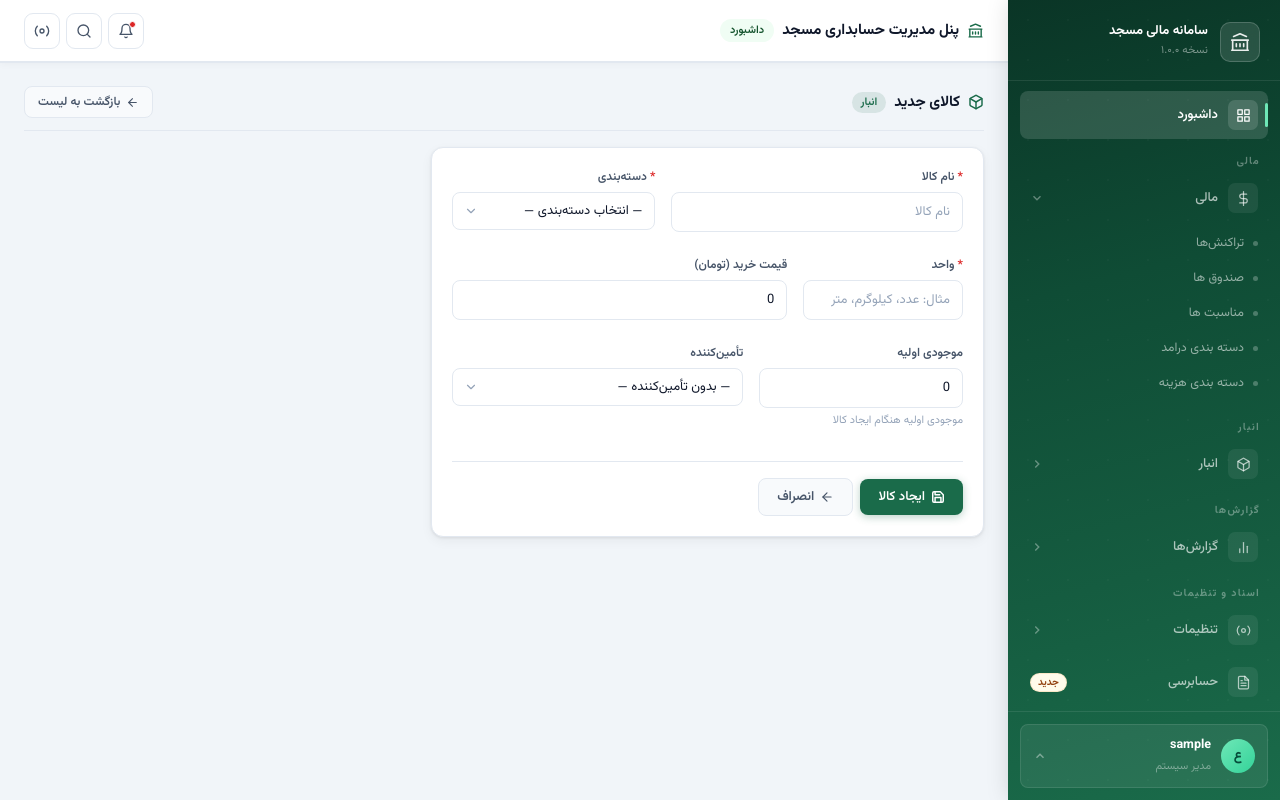
After one commit to mohammad-zavareh/MosqueProject, a Django app: page /inventory/item/create/ in a window 1280 px wide. The commit adds this page. Run offline with Django 5.2, Linux system fonts and the light colour scheme; a user stored in the database is signed in; tables that the repository leaves empty hold one stand-in row (values such as "Sample post").

Commit message:
inventory list and create

```diff
--- a/MosqueProject/app_core/templates/base/sidebar.html
+++ b/MosqueProject/app_core/templates/base/sidebar.html
@@ -66,8 +66,8 @@
         <div class="sb-sub">
           <div class="sb-sub-inner">
             <a class="sb-sub-link" href="{% url 'inventory:transaction_list' %}">تراکنش ها</a>
+            <a class="sb-sub-link" href="{% url 'inventory:item_list' %}">لیست کالاها</a>
             <a class="sb-sub-link" href="#">تأمین‌کنندگان</a>
-            <a class="sb-sub-link" href="#">لیست کالاها</a>
           </div>
         </div>
       </div>
--- a/MosqueProject/app_inventory/forms.py
+++ b/MosqueProject/app_inventory/forms.py
@@ -88,3 +88,64 @@ class InventoryTransactionForm(forms.ModelForm):
         return f"{ref}  |  {date}  |  {amount} تومان  |  {cat}"
 
         # total_price فقط نمایشی است و در save() محاسبه می‌شود
+
+
+
+
+
+class InventoryItemForm(forms.ModelForm):
+    class Meta:
+        model  = InventoryItem
+        fields = [
+            "name", "category", "unit",
+            "purchase_price", "current_stock", "supplier",
+        ]
+        widgets = {
+            "name":           forms.TextInput(attrs={
+                                  **_INPUT,
+                                  "placeholder": "نام کالا",
+                              }),
+            "category":       forms.Select(attrs=_SELECT),
+            "unit":           forms.TextInput(attrs={
+                                  **_INPUT,
+                                  "placeholder": "مثال: عدد، کیلوگرم، متر",
+                              }),
+            "purchase_price": forms.NumberInput(attrs={
+                                  **_NUMBER,
+                                  "placeholder": "قیمت خرید",
+                              }),
+            "current_stock":  forms.NumberInput(attrs={
+                                  **_NUMBER,
+                                  "placeholder": "موجودی اولیه",
+                              }),
+            "supplier":       forms.Select(attrs=_SELECT),
+        }
+        labels = {
+            "name":           "نام کالا",
+            "category":       "دسته‌بندی",
+            "unit":           "واحد",
+            "purchase_price": "قیمت خرید (تومان)",
+            "current_stock":  "موجودی اولیه",
+            "supplier":       "تأمین‌کننده",
+        }
+        error_messages = {
+            "name":     {"required": "نام کالا الزامی است."},
+            "category": {"required": "انتخاب دسته‌بندی الزامی است."},
+            "unit":     {"required": "واحد الزامی است."},
+        }
+
+    def __init__(self, *args, **kwargs):
+        super().__init__(*args, **kwargs)
+        self.fields["category"].queryset = (
+            InventoryCategory.objects
+            .filter(is_deleted=False)
+            .order_by("name")
+        )
+        self.fields["category"].empty_label = "— انتخاب دسته‌بندی —"
+        self.fields["supplier"].queryset = (
+            Supplier.objects
+            .filter(is_deleted=False)
+            .order_by("name")
+        )
+        self.fields["supplier"].empty_label = "— بدون تأمین‌کننده —"
+        self.fields["supplier"].required    = False
--- /dev/null
+++ b/MosqueProject/app_inventory/templates/inventory_item_form.html
@@ -0,0 +1,263 @@
+{% extends "base/main.html" %}
+{% load static %}
+
+{% block title %}
+  {% if instance %}ویرایش کالا «{{ instance.name }}»{% else %}کالای جدید{% endif %}
+{% endblock %}
+
+{% block extra_css %}
+<style>
+.field-err{
+  display:flex;align-items:center;gap:5px;
+  font-size:11.5px;color:var(--red);margin-top:5px;
+}
+.field-err::before{
+  content:'';width:4px;height:4px;border-radius:50%;
+  background:var(--red);flex-shrink:0;
+}
+.has-err .form-ctrl{border-color:var(--red)!important}
+.has-err .form-ctrl:focus{box-shadow:0 0 0 3px rgba(220,38,38,.1)!important}
+
+.stock-badge{
+  display:inline-flex;align-items:center;gap:6px;
+  padding:8px 14px;border-radius:var(--r-sm);
+  font-size:13px;font-weight:700;margin-top:6px;
+}
+.sb-ok   {background:var(--green-bg);color:var(--green-txt);border:1px solid rgba(22,163,74,.2)}
+.sb-low  {background:var(--amber-bg);color:var(--amber-txt);border:1px solid rgba(217,119,6,.2)}
+.sb-zero {background:var(--red-bg);color:var(--red-txt);border:1px solid rgba(220,38,38,.2)}
+</style>
+{% endblock %}
+
+
+{% block content %}
+<div class="content">
+
+  {# ══ عنوان ══ #}
+  <div class="sec-title">
+    <svg width="16" height="16" viewBox="0 0 24 24" fill="none"
+         stroke="var(--p2)" stroke-width="2.2"
+         stroke-linecap="round" stroke-linejoin="round">
+      <path d="M21 16V8a2 2 0 0 0-1-1.73l-7-4a2 2 0 0 0-2 0l-7 4A2 2 0 0 0 3 8v8a2 2 0 0 0 1 1.73l7 4a2 2 0 0 0 2 0l7-4A2 2 0 0 0 21 16z"/>
+      <polyline points="3.27 6.96 12 12.01 20.73 6.96"/>
+      <line x1="12" y1="22.08" x2="12" y2="12"/>
+    </svg>
+    {% if instance %}ویرایش کالا «{{ instance.name }}»{% else %}کالای جدید{% endif %}
+    <span class="sec-badge">انبار</span>
+    <div style="margin-right:auto">
+      <a href="{% url 'inventory:item_list' %}" class="btn btn-ghost btn-sm">
+        <svg width="13" height="13" viewBox="0 0 24 24" fill="none"
+             stroke="currentColor" stroke-width="2"
+             stroke-linecap="round" stroke-linejoin="round">
+          <line x1="19" y1="12" x2="5"  y2="12"/>
+          <polyline points="12 19 5 12 12 5"/>
+        </svg>
+        بازگشت به لیست
+      </a>
+    </div>
+  </div>
+
+  <div class="row">
+
+    {# ══ فرم ══ #}
+    <div class="col-12 col-md-8 col-lg-7">
+      <div class="card">
+        <form method="post" novalidate>
+          {% csrf_token %}
+
+          {# ── ROW 1: نام + دسته‌بندی ── #}
+          <div class="row">
+            <div class="col-12 col-md-7">
+              <div class="form-group {% if form.name.errors %}has-err{% endif %}">
+                <label class="form-lbl" for="{{ form.name.id_for_label }}">
+                  <span class="req">* </span>{{ form.name.label }}
+                </label>
+                {{ form.name }}
+                {% for e in form.name.errors %}<div class="field-err">{{ e }}</div>{% endfor %}
+              </div>
+            </div>
+            <div class="col-12 col-md-5">
+              <div class="form-group {% if form.category.errors %}has-err{% endif %}">
+                <label class="form-lbl" for="{{ form.category.id_for_label }}">
+                  <span class="req">* </span>{{ form.category.label }}
+                </label>
+                {{ form.category }}
+                {% for e in form.category.errors %}<div class="field-err">{{ e }}</div>{% endfor %}
+              </div>
+            </div>
+          </div>
+
+          {# ── ROW 2: واحد + قیمت خرید ── #}
+          <div class="row">
+            <div class="col-12 col-md-4">
+              <div class="form-group {% if form.unit.errors %}has-err{% endif %}">
+                <label class="form-lbl" for="{{ form.unit.id_for_label }}">
+                  <span class="req">* </span>{{ form.unit.label }}
+                </label>
+                {{ form.unit }}
+                {% for e in form.unit.errors %}<div class="field-err">{{ e }}</div>{% endfor %}
+              </div>
+            </div>
+            <div class="col-12 col-md-8">
+              <div class="form-group {% if form.purchase_price.errors %}has-err{% endif %}">
+                <label class="form-lbl" for="{{ form.purchase_price.id_for_label }}">
+                  {{ form.purchase_price.label }}
+                </label>
+                {{ form.purchase_price }}
+                {% for e in form.purchase_price.errors %}<div class="field-err">{{ e }}</div>{% endfor %}
+              </div>
+            </div>
+          </div>
+
+          {# ── ROW 3: موجودی + تأمین‌کننده ── #}
+          <div class="row">
+            <div class="col-12 col-md-5">
+              <div class="form-group {% if form.current_stock.errors %}has-err{% endif %}">
+                <label class="form-lbl" for="{{ form.current_stock.id_for_label }}">
+                  {{ form.current_stock.label }}
+                </label>
+                {{ form.current_stock }}
+                {% if instance %}
+                  {% if instance.current_stock <= 0 %}
+                    <div class="stock-badge sb-zero">
+                      <svg width="13" height="13" viewBox="0 0 24 24" fill="none"
+                           stroke="currentColor" stroke-width="2.5"
+                           stroke-linecap="round" stroke-linejoin="round">
+                        <circle cx="12" cy="12" r="10"/>
+                        <line x1="12" y1="8"  x2="12"    y2="12"/>
+                        <line x1="12" y1="16" x2="12.01" y2="16"/>
+                      </svg>
+                      موجودی صفر
+                    </div>
+                  {% elif instance.current_stock < 5 %}
+                    <div class="stock-badge sb-low">
+                      <svg width="13" height="13" viewBox="0 0 24 24" fill="none"
+                           stroke="currentColor" stroke-width="2.5"
+                           stroke-linecap="round" stroke-linejoin="round">
+                        <path d="M10.29 3.86L1.82 18a2 2 0 0 0 1.71 3h16.94a2 2 0 0 0 1.71-3L13.71 3.86a2 2 0 0 0-3.42 0z"/>
+                        <line x1="12" y1="9" x2="12" y2="13"/>
+                        <line x1="12" y1="17" x2="12.01" y2="17"/>
+                      </svg>
+                      موجودی کم
+                    </div>
+                  {% else %}
+                    <div class="stock-badge sb-ok">
+                      <svg width="13" height="13" viewBox="0 0 24 24" fill="none"
+                           stroke="currentColor" stroke-width="2.5"
+                           stroke-linecap="round" stroke-linejoin="round">
+                        <polyline points="20 6 9 17 4 12"/>
+                      </svg>
+                      موجودی کافی
+                    </div>
+                  {% endif %}
+                {% endif %}
+                {% for e in form.current_stock.errors %}<div class="field-err">{{ e }}</div>{% endfor %}
+                <div class="fs-11 text-muted" style="margin-top:4px">
+                  {% if instance %}
+                    برای تغییر موجودی از طریق ثبت تراکنش انبار اقدام کنید.
+                  {% else %}
+                    موجودی اولیه هنگام ایجاد کالا
+                  {% endif %}
+                </div>
+              </div>
+            </div>
+            <div class="col-12 col-md-7">
+              <div class="form-group {% if form.supplier.errors %}has-err{% endif %}">
+                <label class="form-lbl" for="{{ form.supplier.id_for_label }}">
+                  {{ form.supplier.label }}
+                </label>
+                {{ form.supplier }}
+                {% for e in form.supplier.errors %}<div class="field-err">{{ e }}</div>{% endfor %}
+              </div>
+            </div>
+          </div>
+
+          {# ── دکمه‌ها ── #}
+          <div class="sep"></div>
+          <div class="btn-row">
+            <button type="submit" class="btn btn-primary">
+              <svg width="14" height="14" viewBox="0 0 24 24" fill="none"
+                   stroke="currentColor" stroke-width="2.5"
+                   stroke-linecap="round" stroke-linejoin="round">
+                <path d="M19 21H5a2 2 0 0 1-2-2V5a2 2 0 0 1 2-2h11l5 5v11a2 2 0 0 1-2 2z"/>
+                <polyline points="17 21 17 13 7 13 7 21"/>
+                <polyline points="7 3 7 8 15 8"/>
+              </svg>
+              {% if instance %}ذخیره تغییرات{% else %}ایجاد کالا{% endif %}
+            </button>
+            <a href="{% url 'inventory:item_list' %}" class="btn btn-ghost">
+              <svg width="14" height="14" viewBox="0 0 24 24" fill="none"
+                   stroke="currentColor" stroke-width="2"
+                   stroke-linecap="round" stroke-linejoin="round">
+                <line x1="19" y1="12" x2="5"  y2="12"/>
+                <polyline points="12 19 5 12 12 5"/>
+              </svg>
+              انصراف
+            </a>
+            {% if instance %}
+            <a href="{% url 'inventory:transaction_create' %}?item={{ instance.pk }}"
+               class="btn btn-outline btn-sm" style="margin-right:auto">
+              <svg width="13" height="13" viewBox="0 0 24 24" fill="none"
+                   stroke="currentColor" stroke-width="2.5" stroke-linecap="round">
+                <line x1="12" y1="5"  x2="12" y2="19"/>
+                <line x1="5"  y1="12" x2="19" y2="12"/>
+              </svg>
+              ثبت تراکنش برای این کالا
+            </a>
+            {% endif %}
+          </div>
+
+        </form>
+      </div>
+    </div>
+
+    {# ══ اطلاعات جانبی (edit mode) ══ #}
+    {% if instance %}
+    <div class="col-12 col-md-4 col-lg-3">
+      <div class="card" style="background:var(--surface2)">
+        <div class="sec-title" style="margin-bottom:12px;font-size:13px">
+          <svg width="14" height="14" viewBox="0 0 24 24" fill="none"
+               stroke="var(--p2)" stroke-width="2.2"
+               stroke-linecap="round" stroke-linejoin="round">
+            <circle cx="12" cy="12" r="10"/>
+            <line x1="12" y1="8"  x2="12"    y2="12"/>
+            <line x1="12" y1="16" x2="12.01" y2="16"/>
+          </svg>
+          خلاصه کالا
+        </div>
+        <div style="display:flex;flex-direction:column;gap:10px">
+          <div>
+            <div class="fs-11 text-muted mb-8">تعداد تراکنش</div>
+            <div class="fw-700">
+              {{ instance.transactions.count }} تراکنش
+            </div>
+          </div>
+          <div>
+            <div class="fs-11 text-muted mb-8">ارزش موجودی</div>
+            <div class="fw-700 text-success">
+              {% with val=instance.current_stock|floatformat:0 %}
+                {{ instance.purchase_price|floatformat:0 }} × {{ instance.current_stock|floatformat:2 }}
+              {% endwith %}
+            </div>
+          </div>
+          <div class="sep" style="margin:4px 0"></div>
+          <div>
+            <div class="fs-11 text-muted mb-8">تاریخ ایجاد</div>
+            <div class="fw-600 fs-12">{{ instance.created_at|date:"Y/m/d H:i" }}</div>
+          </div>
+          {% if instance.created_by %}
+          <div>
+            <div class="fs-11 text-muted mb-8">ایجادکننده</div>
+            <div class="fw-600 fs-12">
+              {{ instance.created_by.get_full_name|default:instance.created_by.username }}
+            </div>
+          </div>
+          {% endif %}
+        </div>
+      </div>
+    </div>
+    {% endif %}
+
+  </div>
+</div>
+{% endblock %}
--- a/MosqueProject/app_inventory/urls.py
+++ b/MosqueProject/app_inventory/urls.py
@@ -19,4 +19,13 @@ urlpatterns = [
         views.InventoryTransactionUpdateView.as_view(),
         name="transaction_update",
     ),
+    path("item/",
+         views.InventoryItemListView.as_view(),
+         name="item_list"),
+    path("item/create/",
+         views.InventoryItemCreateView.as_view(),
+         name="item_create"),
+    path("item/<int:pk>/edit/",
+         views.InventoryItemUpdateView.as_view(),
+         name="item_update"),
 ]
--- a/MosqueProject/app_inventory/views.py
+++ b/MosqueProject/app_inventory/views.py
@@ -2,10 +2,9 @@ from django.contrib import messages
 from django.contrib.auth.mixins import LoginRequiredMixin
 from django.db.models import Q, Sum
 from django.shortcuts import get_object_or_404, redirect
-from django.views import View
 from django.views.generic import TemplateView
 
-from .forms import InventoryTransactionForm
+from .forms import InventoryTransactionForm, InventoryItemForm
 from .models import InventoryTransaction, InventoryItem, InventoryCategory
 
 
@@ -189,3 +188,85 @@ class InventoryTransactionUpdateView(LoginRequiredMixin, TemplateView):
             )
             return redirect("inventory:transaction_list")
         return self.render_to_response(self._ctx(form, obj))
+
+
+
+class InventoryItemListView(LoginRequiredMixin, TemplateView):
+    template_name = "inventory_item_list.html"
+
+    def get(self, request, *args, **kwargs):
+        qs = (
+            InventoryItem.objects
+            .filter(is_deleted=False)
+            .select_related("category", "supplier")
+            .order_by("category__name", "name")
+        )
+
+        p = request.GET
+        q       = p.get("q", "").strip()
+        cat_id  = p.get("category", "")
+
+        if q:
+            qs = qs.filter(
+                Q(name__icontains=q)
+                | Q(category__name__icontains=q)
+                | Q(supplier__name__icontains=q)
+            )
+        if cat_id.isdigit():
+            qs = qs.filter(category_id=cat_id)
+
+        ctx = {
+            "items":      qs,
+            "total":      qs.count(),
+            "categories": InventoryCategory.objects.filter(is_deleted=False).order_by("name"),
+            "f_q":        q,
+            "f_category": cat_id,
+            "has_filters": any([q, cat_id]),
+        }
+        return self.render_to_response(ctx)
+
+
+class InventoryItemCreateView(LoginRequiredMixin, TemplateView):
+    template_name = "inventory_item_form.html"
+
+    def _ctx(self, form, instance=None):
+        return {"form": form, "instance": instance}
+
+    def get(self, request, *args, **kwargs):
+        return self.render_to_response(self._ctx(InventoryItemForm()))
+
+    def post(self, request, *args, **kwargs):
+        form = InventoryItemForm(request.POST)
+        if form.is_valid():
+            obj = form.save(commit=False)
+            obj.created_by = request.user
+            obj.updated_by = request.user
+            obj.save()
+            messages.success(request, f"کالای «{obj.name}» با موفقیت ایجاد شد.")
+            return redirect("inventory:item_list")
+        return self.render_to_response(self._ctx(form))
+
+
+class InventoryItemUpdateView(LoginRequiredMixin, TemplateView):
+    template_name = "inventory_item_form.html"
+
+    def _get_obj(self, pk):
+        return get_object_or_404(InventoryItem, pk=pk, is_deleted=False)
+
+    def _ctx(self, form, instance):
+        return {"form": form, "instance": instance}
+
+    def get(self, request, pk, *args, **kwargs):
+        obj = self._get_obj(pk)
+        return self.render_to_response(self._ctx(InventoryItemForm(instance=obj), obj))
+
+    def post(self, request, pk, *args, **kwargs):
+        obj  = self._get_obj(pk)
+        form = InventoryItemForm(request.POST, instance=obj)
+        if form.is_valid():
+            updated = form.save(commit=False)
+            updated.updated_by = request.user
+            updated.save()
+            messages.success(request, f"کالای «{updated.name}» با موفقیت ویرایش شد.")
+            return redirect("inventory:item_list")
+        return self.render_to_response(self._ctx(form, obj))
```
Also changed, not shown: MosqueProject/app_inventory/templates/inventory_item_list.html (added, +272 -0 lines).
